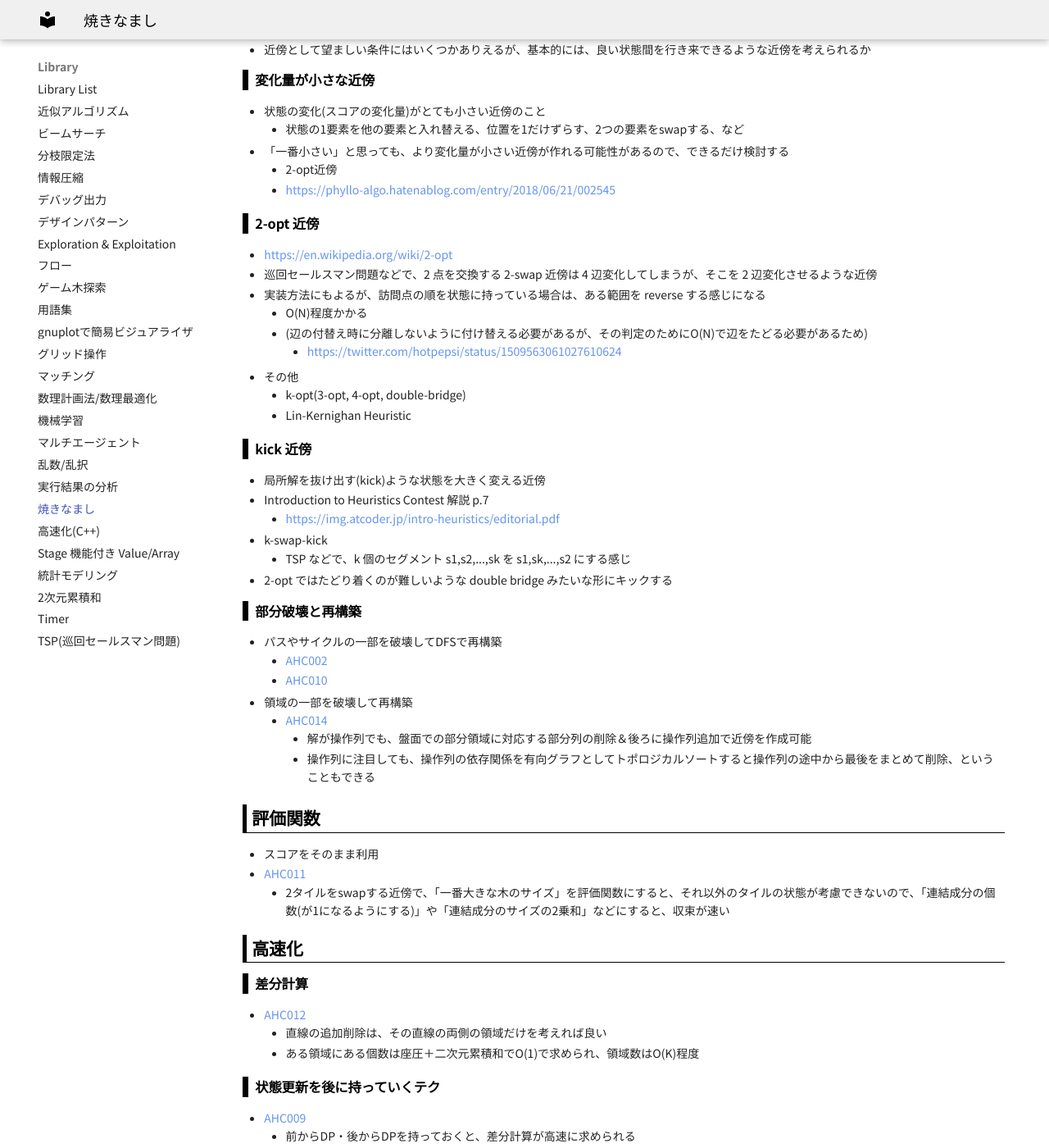
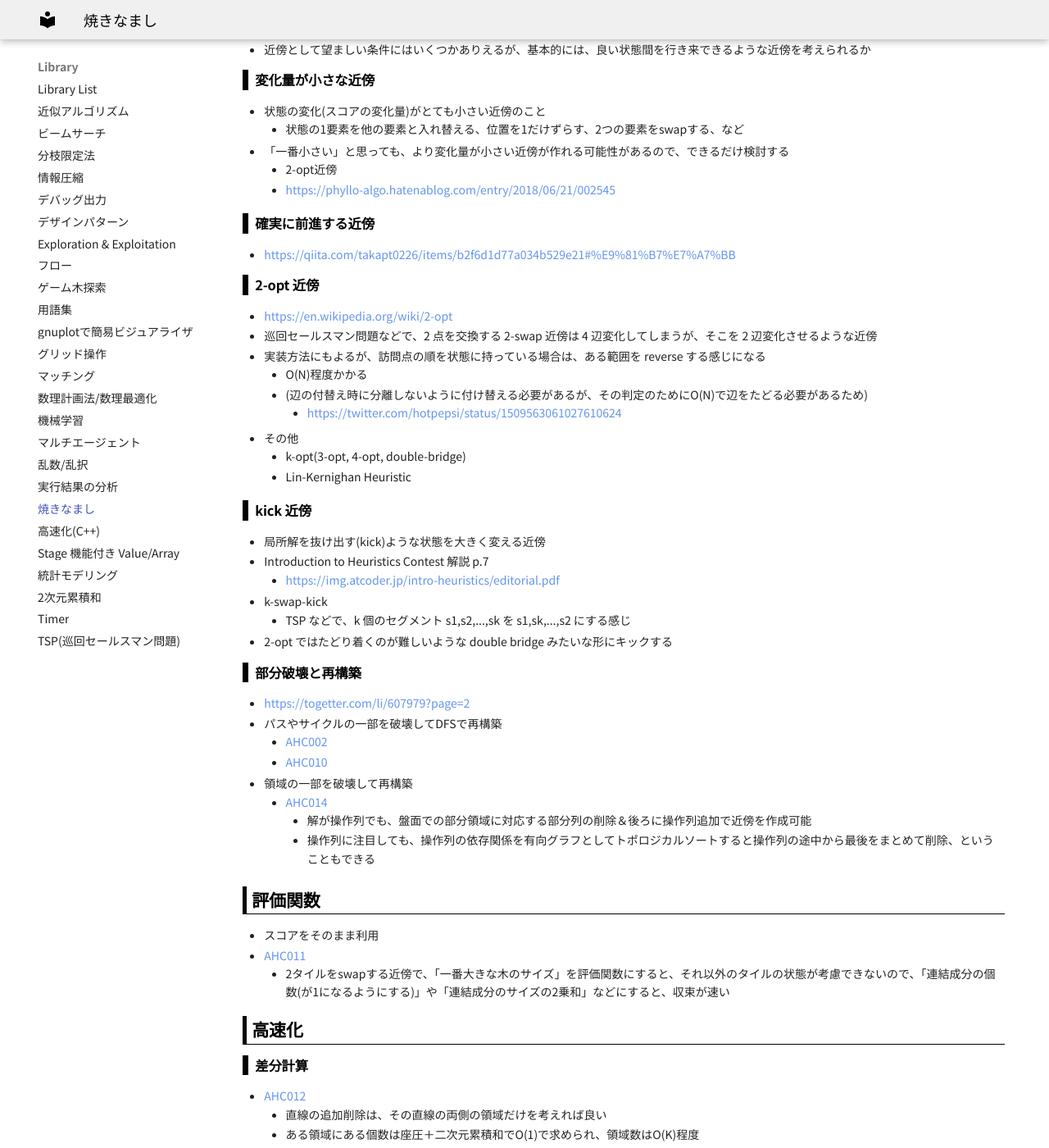
Before and after one commit to jetbead/AtCoderHeuristicContestMemo, an MkDocs documentation site: the page built from docs/Library/sa.md, in a window 1280 px wide and 1400 px high, scrolled down 1351 px. Shown: the whole window at 82% size. Built offline with MkDocs 1.6.1 and Material for MkDocs 9.7.7, drawn with Linux system fonts in a browser that asks for light colours; some web fonts are replaced.

Commit message:
modify sa

```diff
--- a/docs/Library/sa.md
+++ b/docs/Library/sa.md
@@ -59,6 +59,12 @@
   - 2-opt近傍
   - https://phyllo-algo.hatenablog.com/entry/2018/06/21/002545
 
+
+### 確実に前進する近傍
+
+- https://qiita.com/takapt0226/items/b2f6d1d77a034b529e21#%E9%81%B7%E7%A7%BB
+
+
 ### 2-opt 近傍
 
 - https://en.wikipedia.org/wiki/2-opt
@@ -82,6 +88,7 @@
 
 ### 部分破壊と再構築
 
+- https://togetter.com/li/607979?page=2
 - パスやサイクルの一部を破壊してDFSで再構築
   - [AHC002](../ContestMemo/ahc002.md)
   - [AHC010](../ContestMemo/ahc010.md)
```
